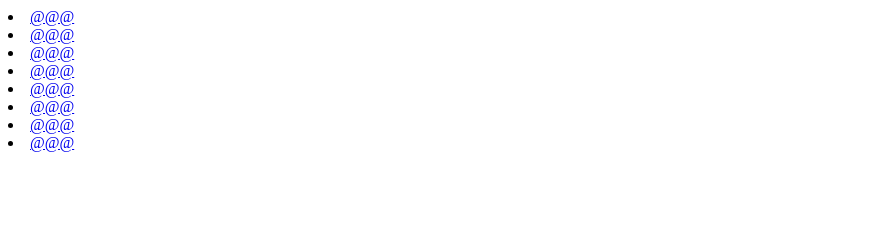
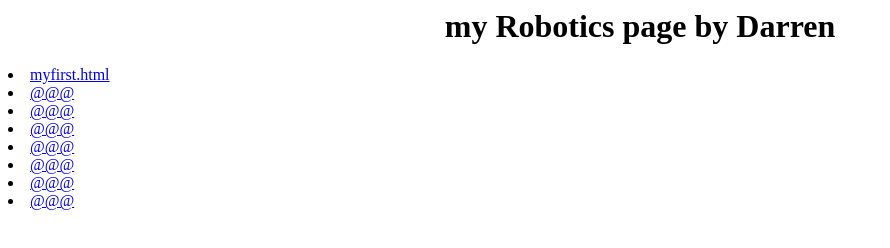
Before and after one commit to darrenkwon/gearbot-robotics-, a plain HTML site: page public/index.html in a window 1280 px wide. Shown: the whole page, without its empty margins (0-890 px from the left). Drawn offline with Linux system fonts and the light colour scheme.

Commit message:
Update index.html

```diff
--- a/public/index.html
+++ b/public/index.html
@@ -1,3 +1,7 @@
+
+<h1 align=center> my Robotics page by Darren</h1>
+
+<li><a href='myfirst.html'>myfirst.html</a>
 <li><a href='@@@.html'>@@@</a>
 <li><a href='@@@.html'>@@@</a>
 <li><a href='@@@.html'>@@@</a>
@@ -5,4 +9,3 @@
 <li><a href='@@@.html'>@@@</a>
 <li><a href='@@@.html'>@@@</a>
 <li><a href='@@@.html'>@@@</a>
-<li><a href='@@@.html'>@@@</a>
```
